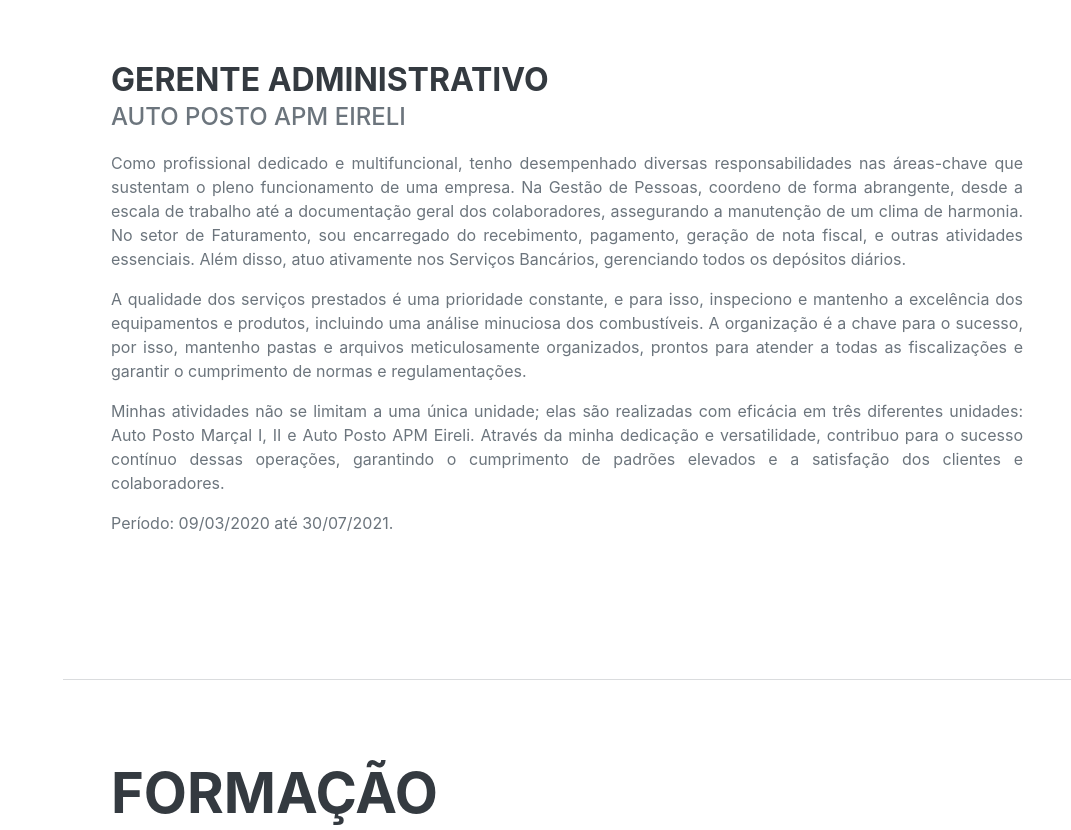
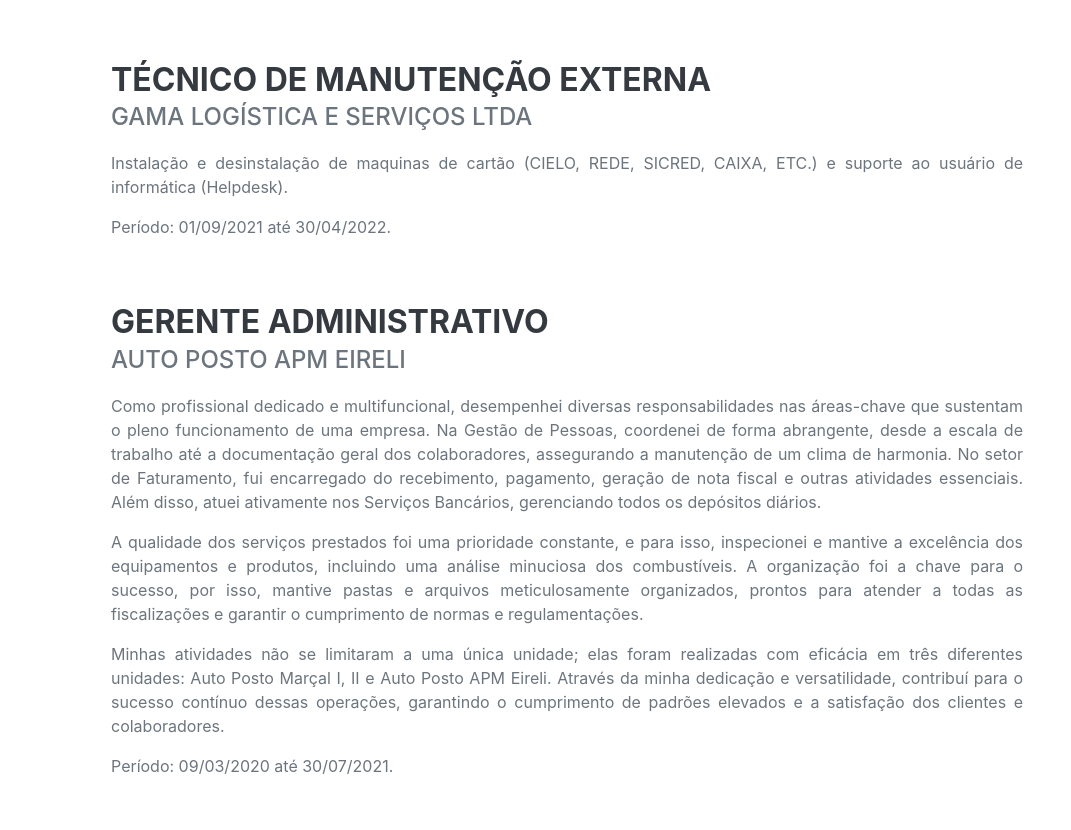
Before and after one commit to alexrodrigoalvino/meu-curriculo, a plain HTML site: page index.html in a window 1280 px wide. Shown: the part 2389-3219 px from the top of the page, without its empty margins (209-1280 px from the left). Drawn offline with nearby package versions, Linux system fonts and the light colour scheme; a web font is replaced by a local one.

Commit message:
Update index.html

```diff
--- a/index.html
+++ b/index.html
@@ -1,4 +1,3 @@
-
 <!DOCTYPE html>
 <html lang="pt-br">
 
@@ -152,21 +151,35 @@
                         </div>
                     </div>
 
+
+                    <div class="d-flex flex-column flex-md-row justify-content-between mb-5">
+                        <div class="flex-grow-1">
+                            <h3 class="mb-0">Técnico de Manutenção Externa</h3>
+                            <div class="subheading mb-3">Gama Logística e Serviços LTDA</div>
+
+                            <div align="justify">
+                                <p>Instalação e desinstalação de maquinas de cartão (CIELO, REDE, SICRED, CAIXA, ETC.) e suporte ao usuário de informática (Helpdesk).
+                                </p>
+                                <p>Período: 01/09/2021 até 30/04/2022.</p>
+                            </div>
+                        </div>
+                    </div>
+
+
                     <div class="d-flex flex-column flex-md-row justify-content-between mb-5">
                         <div class="flex-grow-1">
                             <h3 class="mb-0">Gerente Administrativo</h3>
                             <div class="subheading mb-3">Auto Posto APM Eireli</div>
 
                             <div align="justify">
-                                <p>Como profissional dedicado e multifuncional, tenho desempenhado diversas responsabilidades nas áreas-chave que sustentam o pleno funcionamento de uma empresa. Na Gestão de Pessoas, coordeno de forma abrangente, desde a escala de trabalho até a documentação geral dos colaboradores, assegurando a manutenção de um clima de harmonia. No setor de Faturamento, sou encarregado do recebimento, pagamento, geração de nota fiscal, e outras atividades essenciais. Além disso, atuo ativamente nos Serviços Bancários, gerenciando todos os depósitos diários.
+                                <p>Como profissional dedicado e multifuncional, desempenhei diversas responsabilidades nas áreas-chave que sustentam o pleno funcionamento de uma empresa. Na Gestão de Pessoas, coordenei de forma abrangente, desde a escala de trabalho até a documentação geral dos colaboradores, assegurando a manutenção de um clima de harmonia. No setor de Faturamento, fui encarregado do recebimento, pagamento, geração de nota fiscal e outras atividades essenciais. Além disso, atuei ativamente nos Serviços Bancários, gerenciando todos os depósitos diários.</p>
+
+                                <p>
+                                    A qualidade dos serviços prestados foi uma prioridade constante, e para isso, inspecionei e mantive a excelência dos equipamentos e produtos, incluindo uma análise minuciosa dos combustíveis. A organização foi a chave para o sucesso, por isso, mantive pastas e arquivos meticulosamente organizados, prontos para atender a todas as fiscalizações e garantir o cumprimento de normas e regulamentações.
                                 </p>
 
                                 <p>
-                                A qualidade dos serviços prestados é uma prioridade constante, e para isso, inspeciono e mantenho a excelência dos equipamentos e produtos, incluindo uma análise minuciosa dos combustíveis. A organização é a chave para o sucesso, por isso, mantenho pastas e arquivos meticulosamente organizados, prontos para atender a todas as fiscalizações e garantir o cumprimento de normas e regulamentações.
-                                </p>
-
-                                <p>
-                                Minhas atividades não se limitam a uma única unidade; elas são realizadas com eficácia em três diferentes unidades: Auto Posto Marçal I, II e Auto Posto APM Eireli. Através da minha dedicação e versatilidade, contribuo para o sucesso contínuo dessas operações, garantindo o cumprimento de padrões elevados e a satisfação dos clientes e colaboradores.
+                                    Minhas atividades não se limitaram a uma única unidade; elas foram realizadas com eficácia em três diferentes unidades: Auto Posto Marçal I, II e Auto Posto APM Eireli. Através da minha dedicação e versatilidade, contribuí para o sucesso contínuo dessas operações, garantindo o cumprimento de padrões elevados e a satisfação dos clientes e colaboradores.
                                 </p>
 
                                 <p>Período: 09/03/2020 até 30/07/2021.</p>
```
